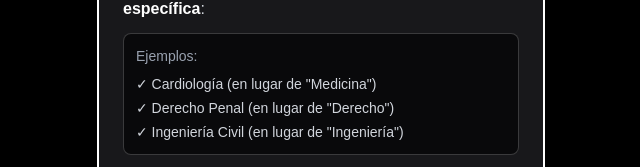
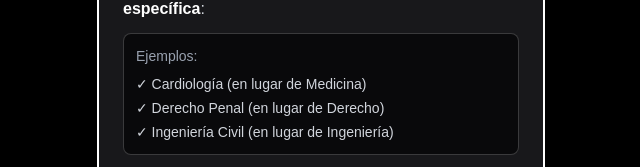
Before and after one commit to DannyyLC/UAAResearchResults, a Next.js app: page / in a window 1280 px wide. Shown: the part 261-428 px from the top of the page, without its empty margins (319-959 px from the left). Built offline with nearby package versions, Linux system fonts and the light colour scheme.

Commit message:
Correcion de simbolos para despliegue correcto

```diff
--- a/src/app/page.tsx
+++ b/src/app/page.tsx
@@ -247,9 +247,9 @@ export default function ChatApp() {
             <div className="bg-zinc-950 border border-white/20 rounded-lg p-3 mb-4">
               <p className="text-sm text-gray-400 mb-2">Ejemplos:</p>
               <ul className="text-sm text-gray-300 space-y-1">
-                <li>✓ Cardiología (en lugar de "Medicina")</li>
-                <li>✓ Derecho Penal (en lugar de "Derecho")</li>
-                <li>✓ Ingeniería Civil (en lugar de "Ingeniería")</li>
+                <li>✓ Cardiología (en lugar de Medicina)</li>
+                <li>✓ Derecho Penal (en lugar de Derecho)</li>
+                <li>✓ Ingeniería Civil (en lugar de Ingeniería)</li>
               </ul>
             </div>
 
```
